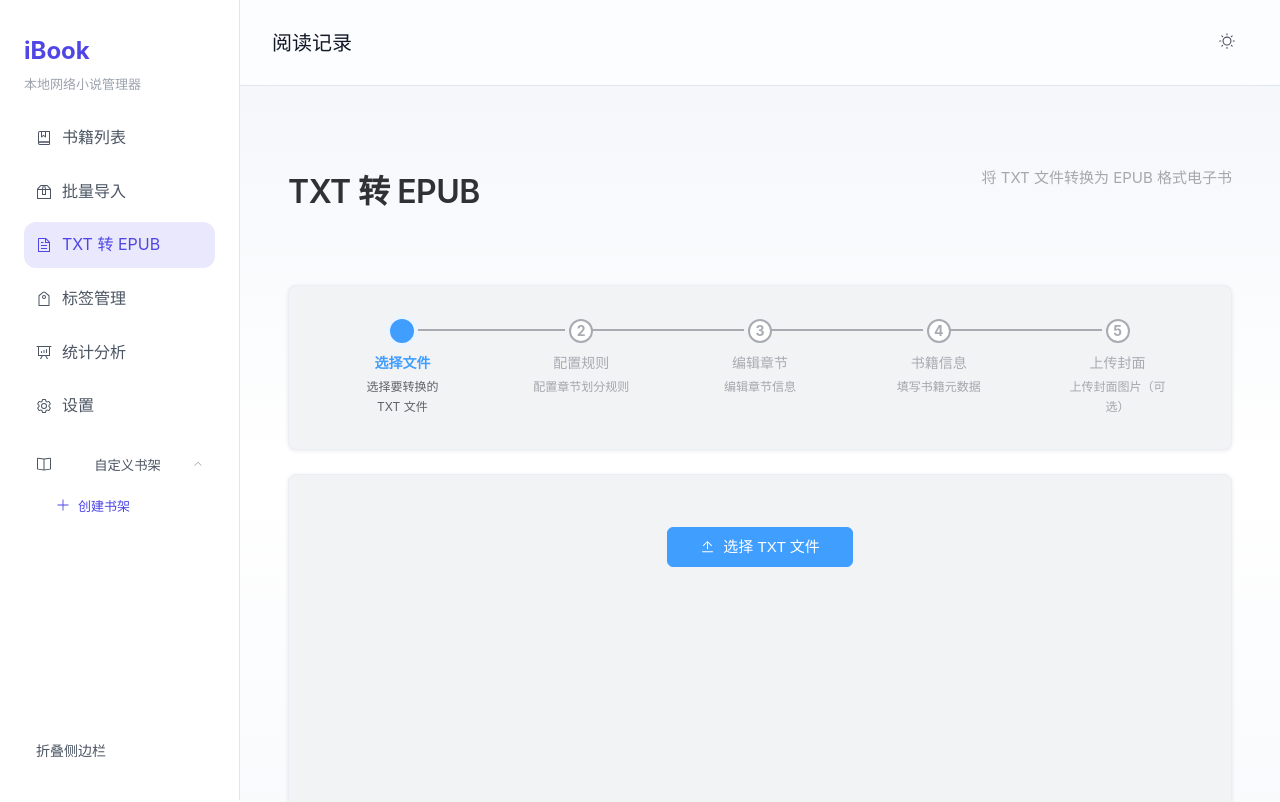
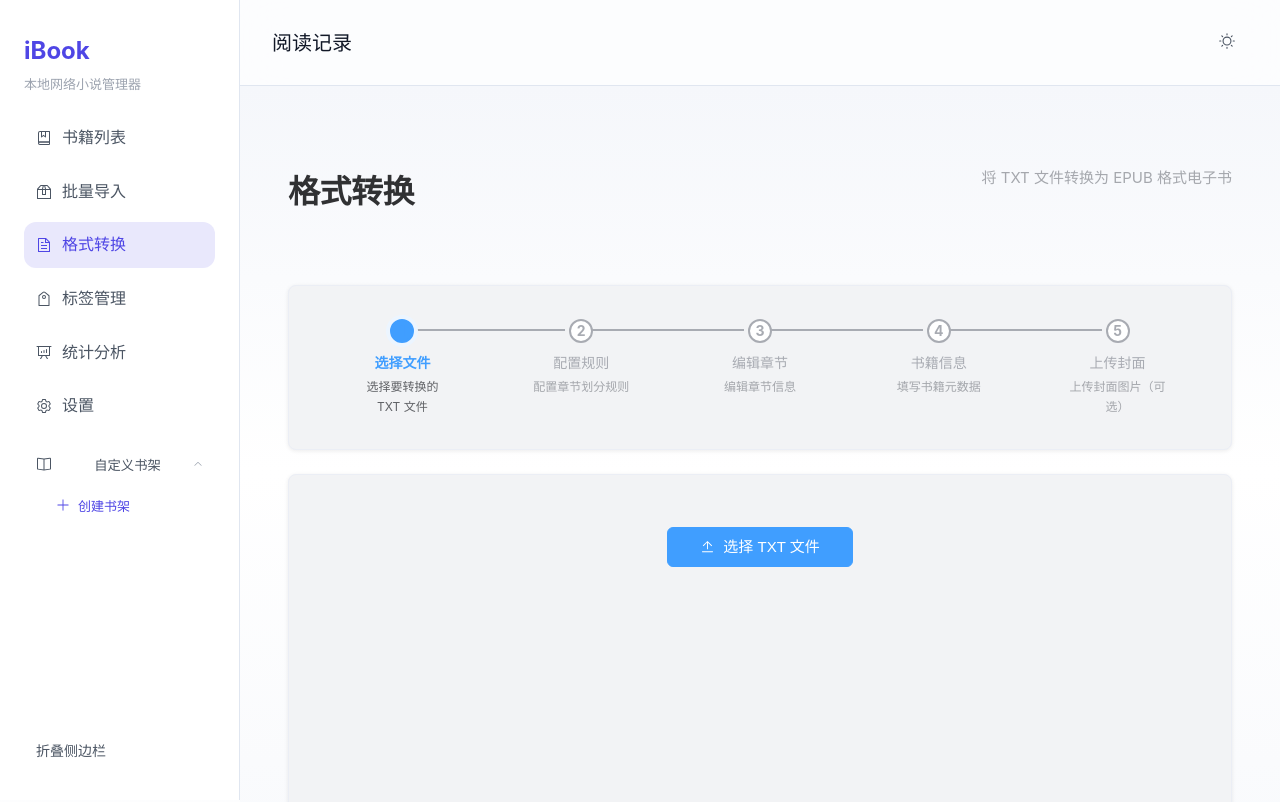
Before and after one commit to Lickks/iBook, a Vue app: page /txt-to-epub in a window 1280 px wide. Shown: the top 802 px of the page. Built offline with nearby package versions, Linux system fonts and the light colour scheme.

Commit message:
feat: 修改电子书转换工具在系统中的命名为格式转换

```diff
--- a/src/renderer/src/App.vue
+++ b/src/renderer/src/App.vue
@@ -32,7 +32,7 @@
 const navItems = [
   { name: 'Home', label: '书籍列表', icon: Collection, path: '/' },
   { name: 'BatchImport', label: '批量导入', icon: Box, path: '/batch-import' },
-  { name: 'TxtToEpub', label: 'TXT 转 EPUB', icon: Document, path: '/txt-to-epub' },
+  { name: 'TxtToEpub', label: '格式转换', icon: Document, path: '/txt-to-epub' },
   { name: 'TagManagement', label: '标签管理', icon: PriceTag, path: '/tags' },
   { name: 'Statistics', label: '统计分析', icon: DataAnalysis, path: '/statistics' },
   { name: 'Settings', label: '设置', icon: Setting, path: '/settings' }
--- a/src/renderer/src/views/TxtToEpub.vue
+++ b/src/renderer/src/views/TxtToEpub.vue
@@ -222,7 +222,7 @@
 <template>
   <div class="txt-to-epub">
     <div class="page-header">
-      <h1>TXT 转 EPUB</h1>
+      <h1>格式转换</h1>
       <p class="subtitle">将 TXT 文件转换为 EPUB 格式电子书</p>
     </div>
 
```
